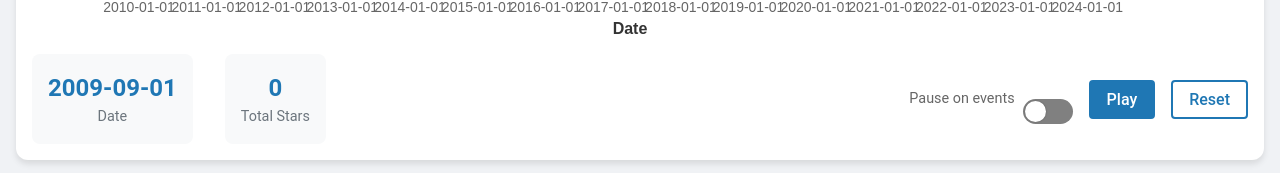
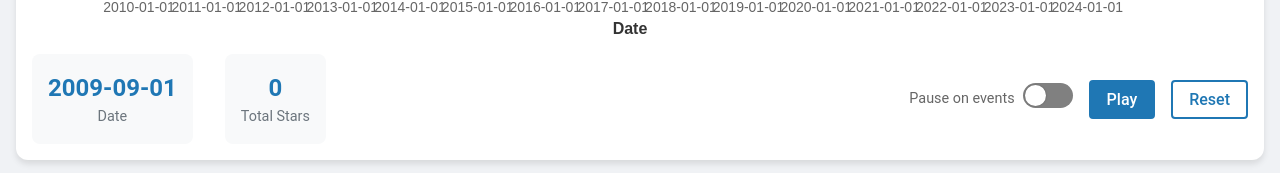
Before and after one commit to JSv4/AnimatedEventTimeline, a React (Vite) app: page / in a window 1280 px wide. Shown: the part 624-797 px from the top of the page. Built offline with nearby package versions, Linux system fonts and the light colour scheme.

Commit message:
Functionality is basically there.

```diff
--- a/src/App.tsx
+++ b/src/App.tsx
@@ -291,6 +291,7 @@ interface AppState {
 // Add this new styled component
 const ToggleContainer = styled.div`
   display: flex;
+  flex-direction: row;
   align-items: center;
   margin-right: 1rem;
 `;
@@ -891,13 +892,15 @@ export const App: React.FC = () => {
                   <StatLabel>Total Stars</StatLabel>
                 </StatItem>
               </StatsContainer>
-              <div style={{ display: 'flex', alignItems: 'center' }}>
-                <ToggleContainer>
-                  <ToggleLabel>Pause on events</ToggleLabel>
-                  <Switch
-                    checked={pauseOnEvents}
-                    onChange={handlePauseOnEventsToggle}
-                  />
+              <div style={{ display: 'flex', alignItems: 'center', justifyContent: 'center' }}>
+                <ToggleContainer style={{ marginRight: '1rem', display: 'flex', alignItems: 'center' }}>
+                  <ToggleLabel style={{ marginRight: '0.5rem' }}>Pause on events</ToggleLabel>
+                  <div style={{ display: 'flex', alignItems: 'center' }}>
+                    <Switch
+                      checked={pauseOnEvents}
+                      onChange={handlePauseOnEventsToggle}
+                    />
+                  </div>
                 </ToggleContainer>
                 <Button onClick={handlePlayPause} marginRight primary>
                   {isPlaying ? 'Pause' : 'Play'}
--- a/src/Switch.tsx
+++ b/src/Switch.tsx
@@ -10,12 +10,13 @@ const SwitchInput = styled.input`
   height: 0;
   width: 0;
   visibility: hidden;
+  position: absolute;
 `;
 
 const SwitchLabel = styled.label`
-  display: flex;
+  display: inline-flex;
   align-items: center;
-  justify-content: space-between;
+  justify-content: flex-start;
   cursor: pointer;
   width: 50px;
   height: 25px;
```
